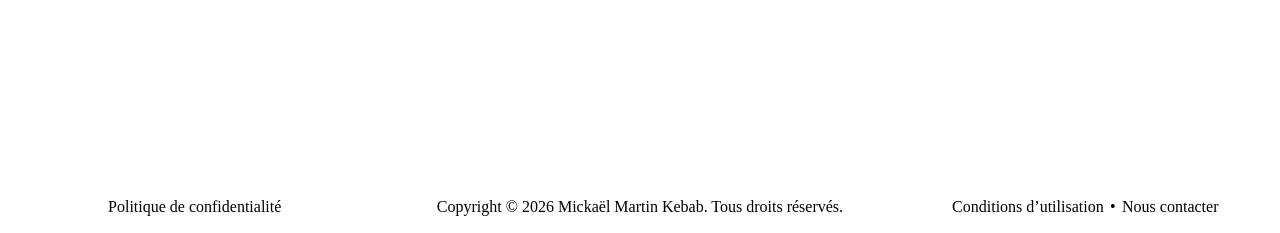
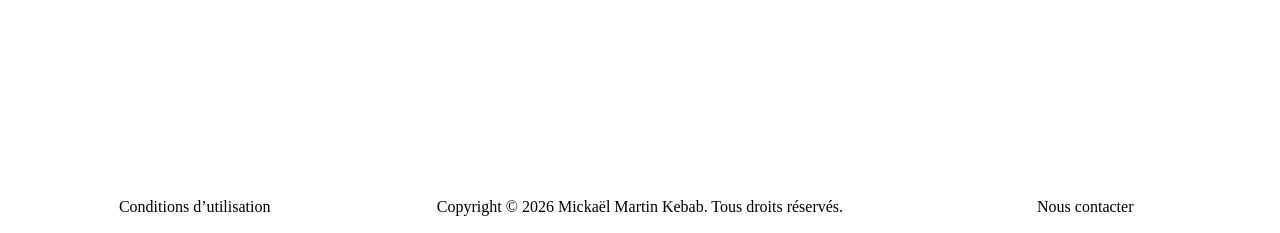
Before and after one commit to leopignol/mickael-martin-kebab, a PHP site: page /experts in a window 1280 px wide. Shown: the part 567-800 px from the top of the page. Run offline with PHP 8.4, Linux system fonts and the light colour scheme.

Commit message:
removed google

```diff
--- a/editor/head-template.html
+++ b/editor/head-template.html
@@ -7,6 +7,4 @@
 	<link rel="stylesheet" href="/css/<page-name>.css">
 	<link rel="icon" href="/img/icons/favicon.svg" type="image/svg+xml">
 	<link rel="apple-touch-icon" href="/img/icons/apple-touch-icon.png">
-	<link rel="preconnect" href="https://fonts.googleapis.com">
-	<link rel="preconnect" href="https://fonts.gstatic.com" crossorigin>
 </head>
--- a/html/404.html
+++ b/html/404.html
@@ -8,9 +8,6 @@
 		<meta name="description" content="Mickaël Martin Kebab">
 		<link rel="stylesheet" href="/css/global.css">
 		<link rel="stylesheet" href="/css/404.css">
-		<link rel="preconnect" href="https://fonts.googleapis.com">
-		<link rel="preconnect" href="https://fonts.gstatic.com" crossorigin>
-		<!--<link href="https://fonts.googleapis.com/css2?family=Antic+Didone&family=Anton+SC&family=Bricolage+Grotesque:opsz,wght@12..96,200..800&family=Inspiration&family=Merriweather:ital,opsz,wght@0,18..144,300..900;1,18..144,300..900&family=Nanum+Myeongjo&family=Source+Serif+4:ital,opsz,wght@0,8..60,200..900;1,8..60,200..900&display=swap" rel="stylesheet">-->
 	</head>
 
 	<body>
--- a/html/contact/index.html
+++ b/html/contact/index.html
@@ -9,8 +9,6 @@
 		<link rel="stylesheet" href="/css/contact.css">
 		<link rel="icon" href="/img/icons/favicon.svg" type="image/svg+xml">
 		<link rel="apple-touch-icon" href="/img/icons/apple-touch-icon.png">
-		<link rel="preconnect" href="https://fonts.googleapis.com">
-		<link rel="preconnect" href="https://fonts.gstatic.com" crossorigin>
 	</head>
 	<body>
 		<site-header></site-header>
--- a/html/experts/all.html
+++ b/html/experts/all.html
@@ -7,9 +7,6 @@
 		<meta name="description" content="Mickaël Martin Kebab">
 		<link rel="stylesheet" href="/css/global.css">
 		<link rel="stylesheet" href="/css/chefs.css">
-		<link rel="preconnect" href="https://fonts.googleapis.com">
-		<link rel="preconnect" href="https://fonts.gstatic.com" crossorigin>
-		<!--<link href="https://fonts.googleapis.com/css2?family=Antic+Didone&family=Anton+SC&family=Bricolage+Grotesque:opsz,wght@12..96,200..800&family=Inspiration&family=Merriweather:ital,opsz,wght@0,18..144,300..900;1,18..144,300..900&family=Nanum+Myeongjo&family=Source+Serif+4:ital,opsz,wght@0,8..60,200..900;1,8..60,200..900&display=swap" rel="stylesheet">-->
 	</head>
 
 	<body>
--- a/html/experts/index.php
+++ b/html/experts/index.php
@@ -31,8 +31,6 @@ if (isset($expert_data->native_name)) {
 		<link rel="stylesheet" href="/css/global.css">
 		<link rel="stylesheet" href="/css/chef.css">
 		<link rel="icon" href="/img/icons/favicon.svg" type="image/svg+xml">
-		<link rel="preconnect" href="https://fonts.googleapis.com">
-		<link rel="preconnect" href="https://fonts.gstatic.com" crossorigin>
 	</head>
 
 	<body>
--- a/html/index.html
+++ b/html/index.html
@@ -9,8 +9,6 @@
 		<link rel="stylesheet" href="/css/index.css">
 		<link rel="icon" href="/img/icons/favicon.svg" type="image/svg+xml">
 		<link rel="apple-touch-icon" href="/img/icons/apple-touch-icon.png">
-		<link rel="preconnect" href="https://fonts.googleapis.com">
-		<link rel="preconnect" href="https://fonts.gstatic.com" crossorigin>
 	</head>
 	<body>
 		<site-header></site-header>
--- a/html/layout/footer.html
+++ b/html/layout/footer.html
@@ -1,7 +1,7 @@
 <footer>
 	<div>
-		<a href="/privacy">
-			Politique de confidentialité
+		<a href="/terms">
+			Conditions d&#8217;utilisation
 		</a>
 	</div>
 	<div id="copyright">
@@ -10,10 +10,6 @@
 		</span>
 	</div>
 	<div>
-		<a href="/terms">
-			Conditions d&#8217;utilisation
-		</a>
-		&bull;
 		<a href="/contact">
 			Nous contacter
 		</a>
```
Also changed, not shown: html/hiring/index.php (+7 -1 lines), 3 other files.
